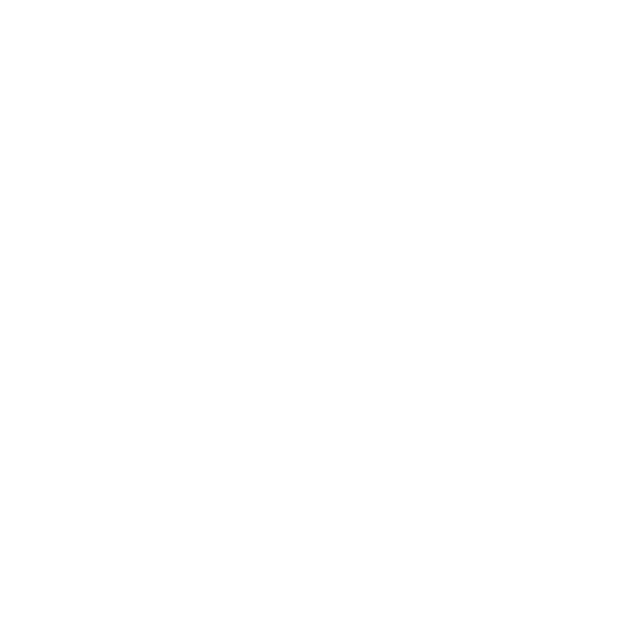
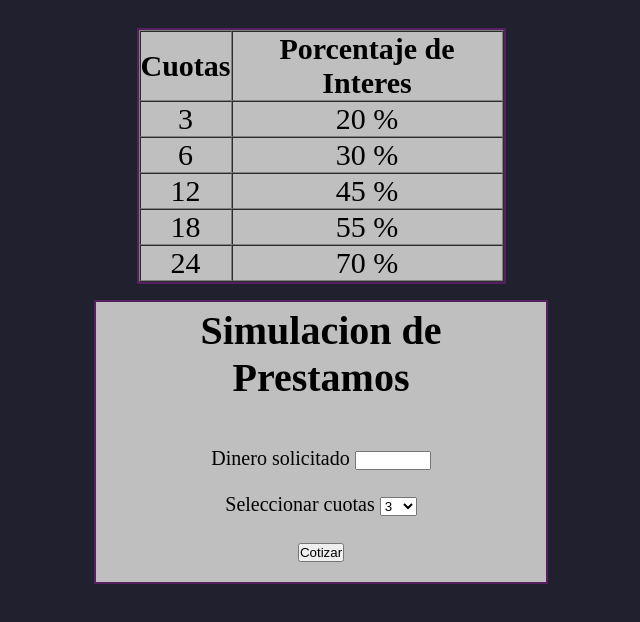
Before and after one commit to AaronAlbarracin/PrimerPreEntrega-JS, a plain HTML site: page index.html in a window 1280 px wide. Shown: the whole page, without its empty margins (319-959 px from the left). Drawn offline with Linux system fonts and the light colour scheme.

Commit message:
Html listo y css basico listo

```diff
--- a/index.html
+++ b/index.html
@@ -4,10 +4,57 @@
     <meta charset="UTF-8">
     <meta http-equiv="X-UA-Compatible" content="IE=edge">
     <meta name="viewport" content="width=device-width, initial-scale=1.0">
+    <link rel="stylesheet" href="style.css">
     <title>Primera PreEntrega</title>
 </head>
 <body>
+    <div class="tabla">
+        <table border="1"
+            cellpadding="0"
+            cellspacing="0">
+        <thead>
+            <th>Cuotas </th>
+            <th>Porcentaje de Interes</th>
+        </thead>
+        <tbody>
+            <tr>
+                <td>3</td>
+                <td>20 %</td>
+            </tr>
+            <tr>
+                <td>6</td>
+                <td>30 %</td>
+            </tr>
+            <tr>
+                <td>12</td>
+                <td>45 %</td>
+            </tr>
+            <tr>
+                <td>18</td>
+                <td>55 %</td>
+            </tr>
+            <tr>
+                <td>24</td>
+                <td>70 %</td>
+            </tr>
+        </tbody>
+    </table>
+</div>
 
+    <form class="formulario">
+        <h1>Simulacion de Prestamos</h1><br><br>
+        <label>Dinero solicitado</label>
+        <input type="number" min="10000" max="50000"><br><br>
+        <label for="cuotas">Seleccionar cuotas</label>
+        <select name="cuotas" id="cuotas">
+            <option value="3" selected>3</option>
+            <option value="6">6</option>
+            <option value="12">12</option>
+            <option value="18">18</option>
+            <option value="24">24</option>
+        </select> <br><br>
+        <input class="enviar" type="submit" value="Cotizar" >
+    </form>
 
 
 
--- a/style.scss
+++ b/style.scss
@@ -0,0 +1,36 @@
+// Variables
+$color1: rgba(1, 1, 18, 0.875);
+$color2: rgb(191, 191, 191);
+$color3: rgba(144, 32, 144, 0.478);
+// Fin de Variables
+* {
+    margin: 0;
+    padding: 0;
+    box-sizing: border-box;
+}
+body {
+    background-color: $color1;
+    text-align: center;
+
+    .tabla {
+        font-size: 30px;
+        outline: 2px solid  $color3;
+        background-color: $color2;
+        width: 365px;
+        margin: auto;
+        margin-top: 1em;
+        text-align: center;
+    }
+
+    .formulario {
+        font-size: 20px;
+        outline: 2px solid  $color3;
+        background-color: $color2;
+        width: 450px;
+        margin: auto;
+        margin-top: 1em;
+        text-align: center;
+        padding: 20px;
+        padding-top: 5px;
+    }
+}
```
Also changed, not shown: style.css, 1 other file.
